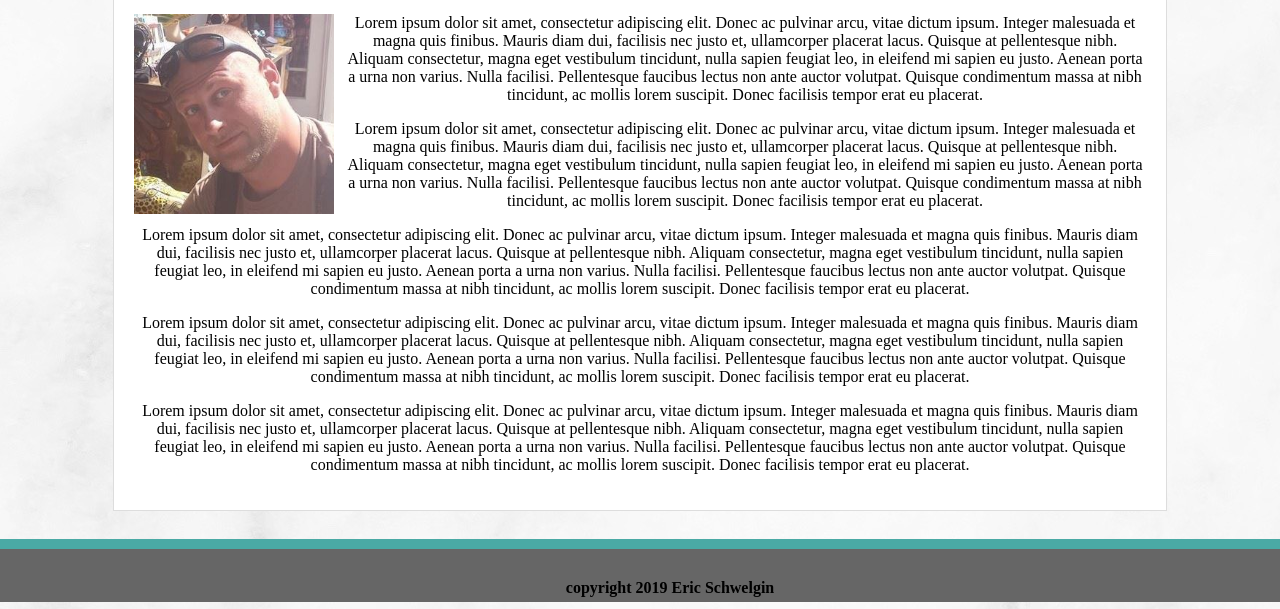
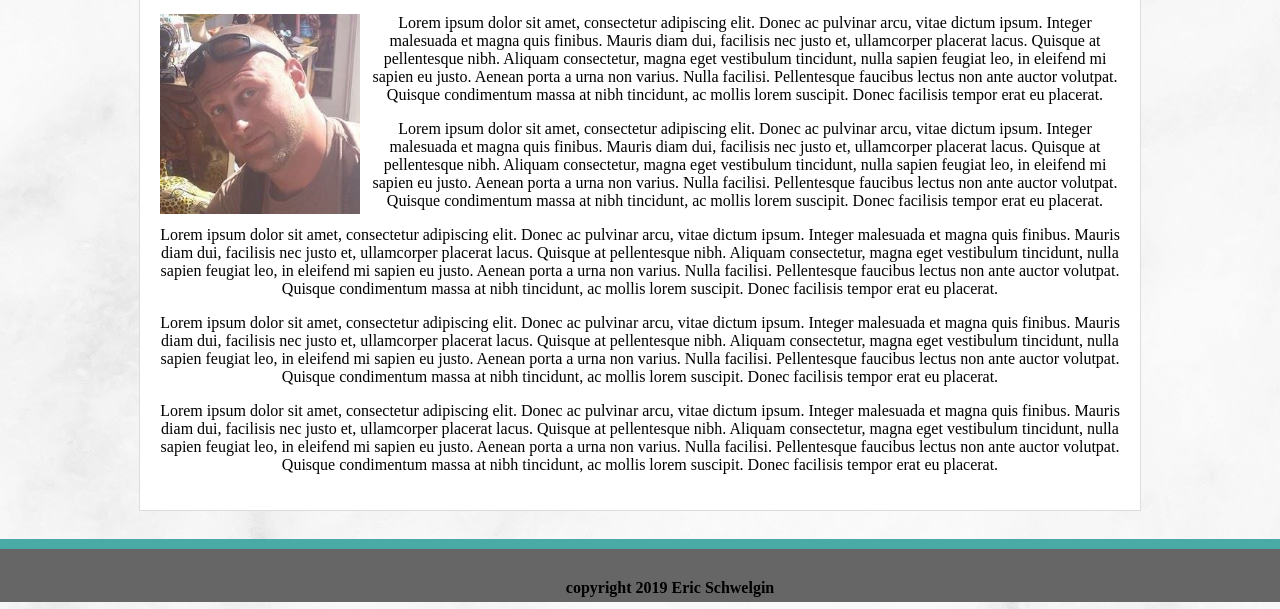
Before and after one commit to eschwelgin/basic-portfolio, a plain HTML site: page index.html in a window 1280 px wide. Shown: the part 198-807 px from the top of the page. Drawn offline with Linux system fonts and the light colour scheme.

Commit message:
changed width

```diff
--- a/assets/css/style.css
+++ b/assets/css/style.css
@@ -56,16 +56,16 @@ article {
 }
 
 /* different widths for sections */
-.about{
-    max-width: 80%;
-    }
-
-.contact, .portfolio{
-    max-width: 50%;
+.about,
+.contact,
+.portfolio{
+    width: 960px;
 }
 
 /* combine styles for sections */
-.about, .contact, .portfolio{
+.about,
+.contact,
+.portfolio{
     display: inline-block;
     margin: 20px 20px 20px 20px;
     border: 1px solid #dddddd;
@@ -74,7 +74,9 @@ article {
 }
 
 /* add underline under div title */
-.about h1, .contact h1, .portfolio h1{
+.about h1,
+.contact h1,
+.portfolio h1 {
     border-bottom: 3px solid #dddddd;
 }
 
@@ -91,7 +93,7 @@ a + a {
 }
 
 /* style footer */
-footer{
+footer {
     background-color: #666666;
     border-top: 10px solid #4aaaa5;
     text-align: center;
@@ -103,7 +105,7 @@ footer{
     width: 100%;
 }
 
-.float{
+.float {
     float: left;
     width: 200px;
     height:200px;
```
